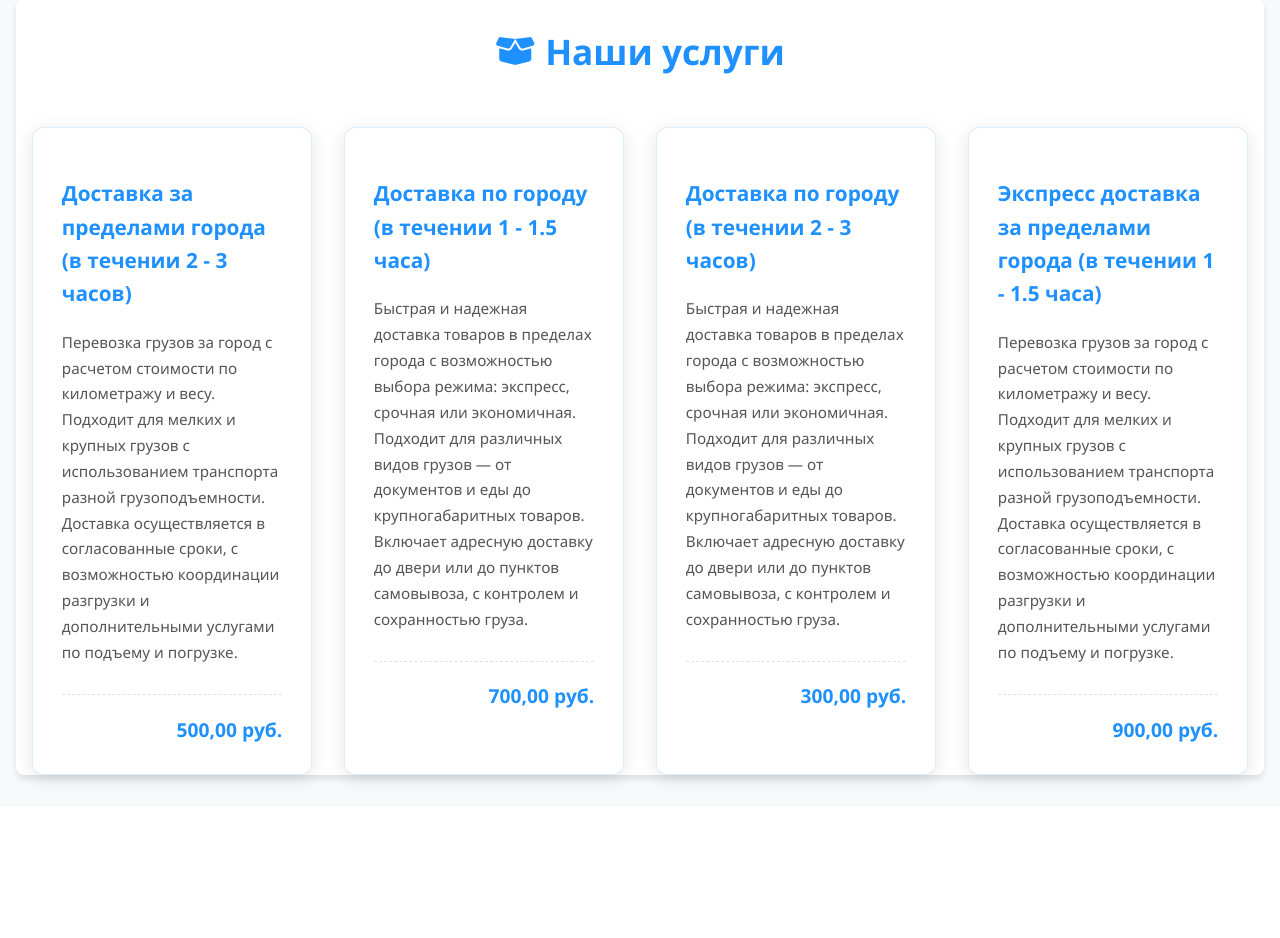
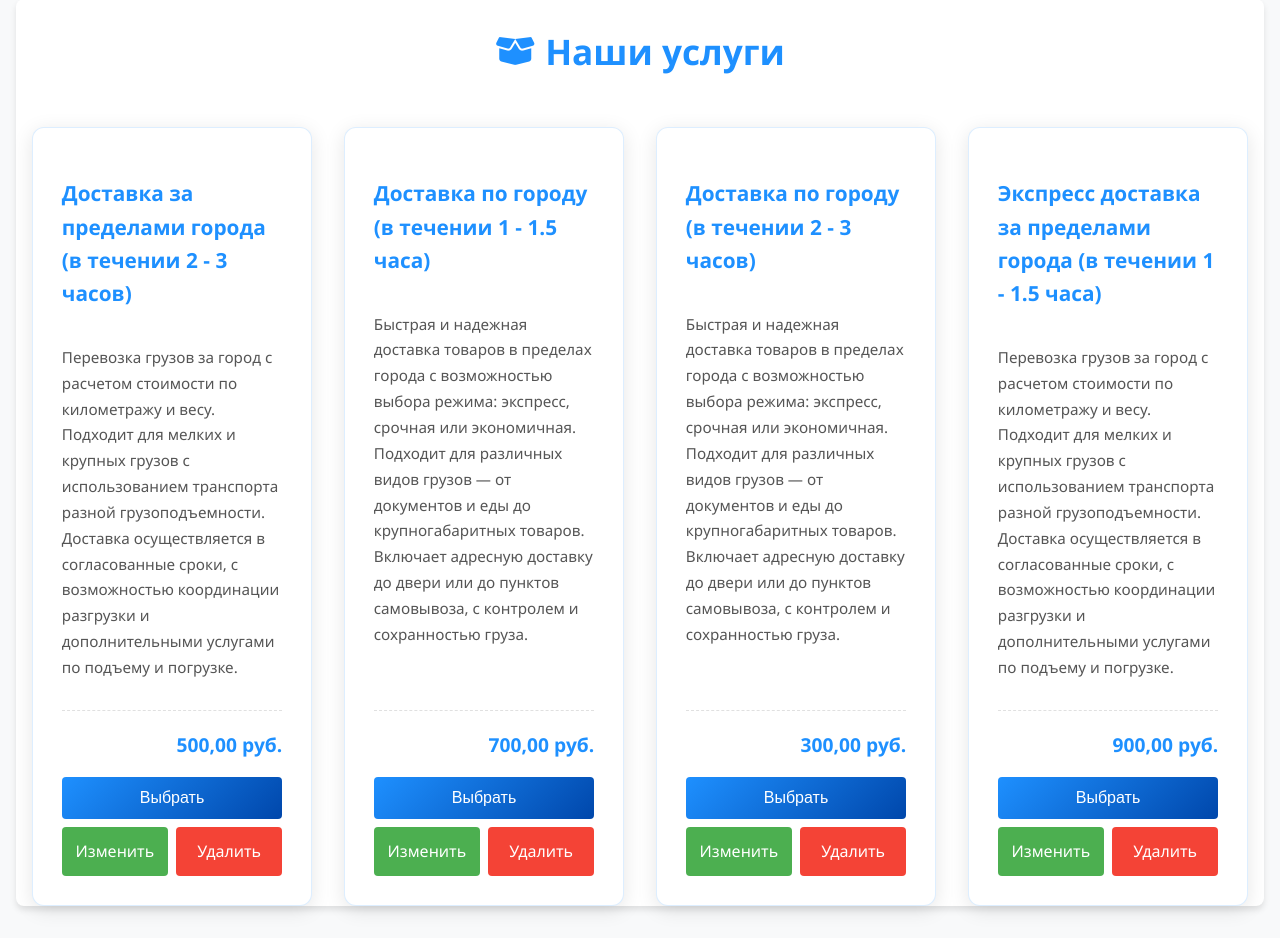
Before and after one commit to WaitAndSee-AFK/delivery, a Django app: page /services/ in a window 1280 px wide. Shown: the part 103-1041 px from the top of the page. Before the commit the page ends 889 px from the top, so only its background shows below. Run offline with Django 5.2, Linux system fonts and the light colour scheme; a user stored in the database is signed in; data comes from the database, SQL or seed files in the repository.

Commit message:
Я делаю курсовую за неделю часть 6

```diff
--- a/delivery_service/templates/services.html
+++ b/delivery_service/templates/services.html
@@ -13,16 +13,59 @@
 
     <div style="display: grid; grid-template-columns: repeat(4, 1fr); gap: 2rem; justify-items: stretch;">
         {% for service in services %}
-        <div style="background: white; border-radius: 12px; padding: 1.8rem; box-shadow: 0 4px 20px rgba(0, 0, 0, 0.1); transition: all 0.3s ease; border: 1px solid rgba(30, 144, 255, 0.15); width: 100%; box-sizing: border-box;">
+        <div style="background: white; border-radius: 12px; padding: 1.8rem; box-shadow: 0 4px 20px rgba(0, 0, 0, 0.1); transition: all 0.3s ease; border: 1px solid rgba(30, 144, 255, 0.15); width: 100%; box-sizing: border-box; display: flex; flex-direction: column;">
             <h3 style="font-size: 1.3rem; color: #1e90ff; margin-bottom: 1.2rem; font-weight: 600;">{{ service.name }}</h3>
-            <p style="color: #555; line-height: 1.7; margin-bottom: 1.8rem; font-size: 0.95rem;">{{ service.description }}</p>
-            <div style="font-weight: 700; color: #1e90ff; text-align: right; padding-top: 1.2rem; border-top: 1px dashed #e0e0e0; font-size: 1.2rem;">
+            <p style="color: #555; line-height: 1.7; margin-bottom: 1.8rem; font-size: 0.95rem; flex-grow: 1;">{{ service.description }}</p>
+            <div style="font-weight: 700; color: #1e90ff; text-align: right; padding-top: 1.2rem; border-top: 1px dashed #e0e0e0; font-size: 1.2rem; margin-bottom: 1rem;">
                 {{ service.price }} руб.
             </div>
+
+            <!-- Кнопка "Выбрать" только для авторизованных пользователей -->
+            {% if user.is_authenticated %}
+            <button onclick="selectService({{ service.id }})"
+                    style="width: 100%; background: linear-gradient(135deg, #1e90ff, #0047ab); color: white; padding: 0.75rem;
+                           border: none; border-radius: 4px; font-weight: 500; font-size: 1rem; cursor: pointer;
+                           transition: transform 0.3s ease, box-shadow 0.3s ease; margin-bottom: 0.5rem;">
+                Выбрать
+            </button>
+            {% else %}
+            <div style="text-align: center; margin-bottom: 0.5rem;">
+                <a href="{% url 'login' %}?next={{ request.path }}"
+                   style="color: #1e90ff; text-decoration: none; font-weight: 500;">
+                    Войдите, чтобы выбрать услугу
+                </a>
+            </div>
+            {% endif %}
+
+            <!-- Кнопки редактирования/удаления для staff -->
+            {% if user.is_staff or user.is_superuser %}
+            <div style="display: flex; gap: 0.5rem;">
+                <a href="{% url 'admin:delivery_service_change' service.id %}"
+                   style="flex: 1; background: #4CAF50; color: white; padding: 0.75rem; text-align: center;
+                          border-radius: 4px; font-weight: 500; font-size: 1rem; text-decoration: none;
+                          transition: transform 0.3s ease, box-shadow 0.3s ease;">
+                    Изменить
+                </a>
+                <a href="{% url 'admin:delivery_service_delete' service.id %}"
+                   style="flex: 1; background: #f44336; color: white; padding: 0.75rem; text-align: center;
+                          border-radius: 4px; font-weight: 500; font-size: 1rem; text-decoration: none;
+                          transition: transform 0.3s ease, box-shadow 0.3s ease;">
+                    Удалить
+                </a>
+            </div>
+            {% endif %}
         </div>
         {% endfor %}
     </div>
 </div>
+
+<script>
+    function selectService(serviceId) {
+        // Здесь можно добавить логику выбора услуги
+        alert('Выбрана услуга с ID: ' + serviceId);
+        // Или отправить AJAX-запрос на сервер
+    }
+</script>
 
 <style>
     /* Основные стили */
@@ -86,5 +129,11 @@
     nav a:hover {
         text-decoration: none !important;
     }
+
+    /* Стили для кнопок */
+    button:hover, a[style*="background: #4CAF50"]:hover, a[style*="background: #f44336"]:hover {
+        transform: translateY(-2px);
+        box-shadow: 0 4px 8px rgba(0, 0, 0, 0.2);
+    }
 </style>
 {% endblock %}
```
